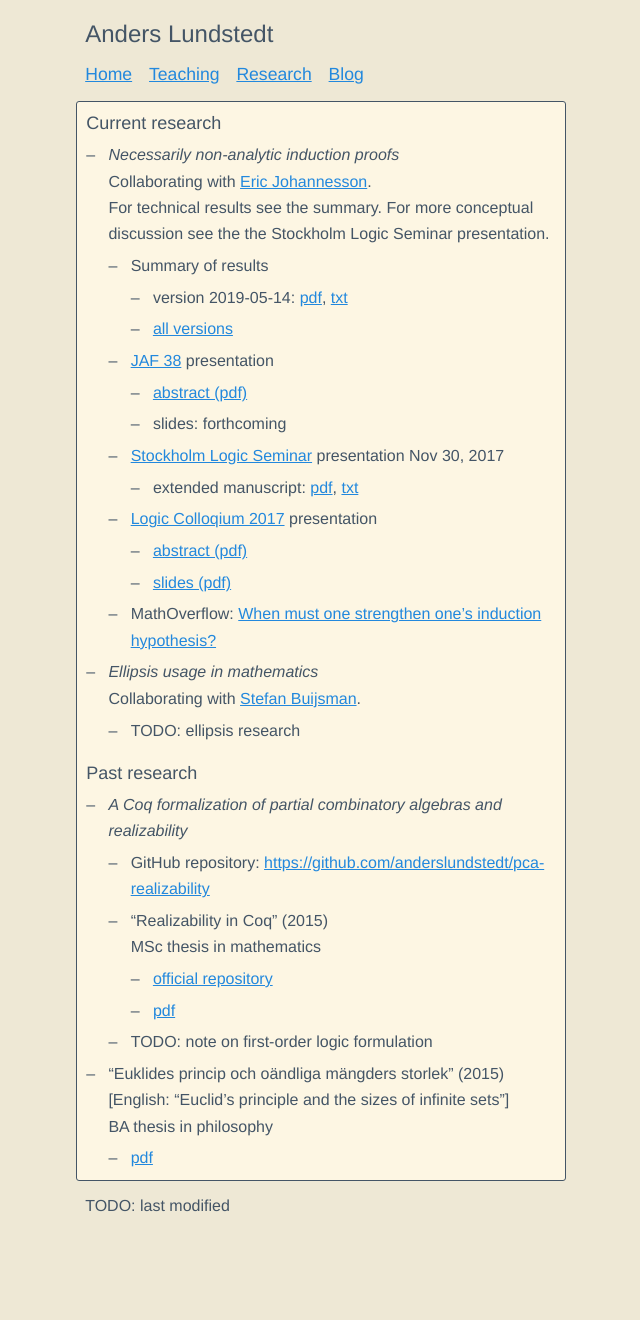
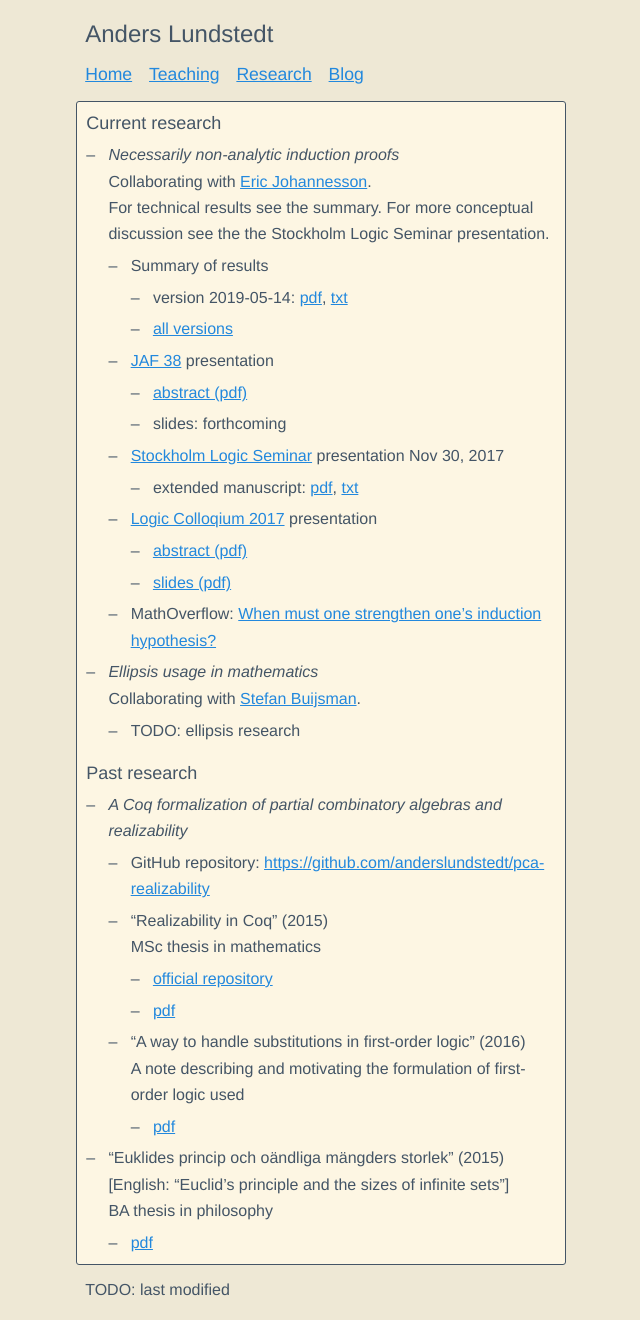
Before and after one commit to anderslundstedt/anderslundstedt.github.io, a Jekyll site: the page built from research/index.md, in a window 1280 px wide. Shown: the whole page, without its empty margins (319-959 px from the left). Built offline with Jekyll 4.4.1, drawn with Linux system fonts in a browser that asks for light colours; before the commit the page ends 1235 px from its top, so only the background shows below that.

Commit message:
note on substitution in FOL

```diff
--- a/research/index.md
+++ b/research/index.md
@@ -37,7 +37,9 @@ title: Research
     MSc thesis in mathematics
     - [official repository](https://urn.kb.se/resolve?urn=urn:nbn:se:kth:diva-174109)
     - [pdf](https://kth.diva-portal.org/smash/get/diva2:858615/FULLTEXT01.pdf)
-  - {{ "TODO: note on first-order logic formulation" | log_warning }}
+  - "A way to handle substitutions in first-order logic" (2016)
+    A note describing and motivating the formulation of first-order logic used
+    - [pdf](./pcas_and_realizability/lundstedt_pcas_and_realizability_first_order_syntax_2016.pdf)
 - "Euklides princip och oändliga mängders storlek" (2015)
   [English: "Euclid's principle and the sizes of infinite sets"]
   BA thesis in philosophy
```
Also changed, not shown: 1 other file.
